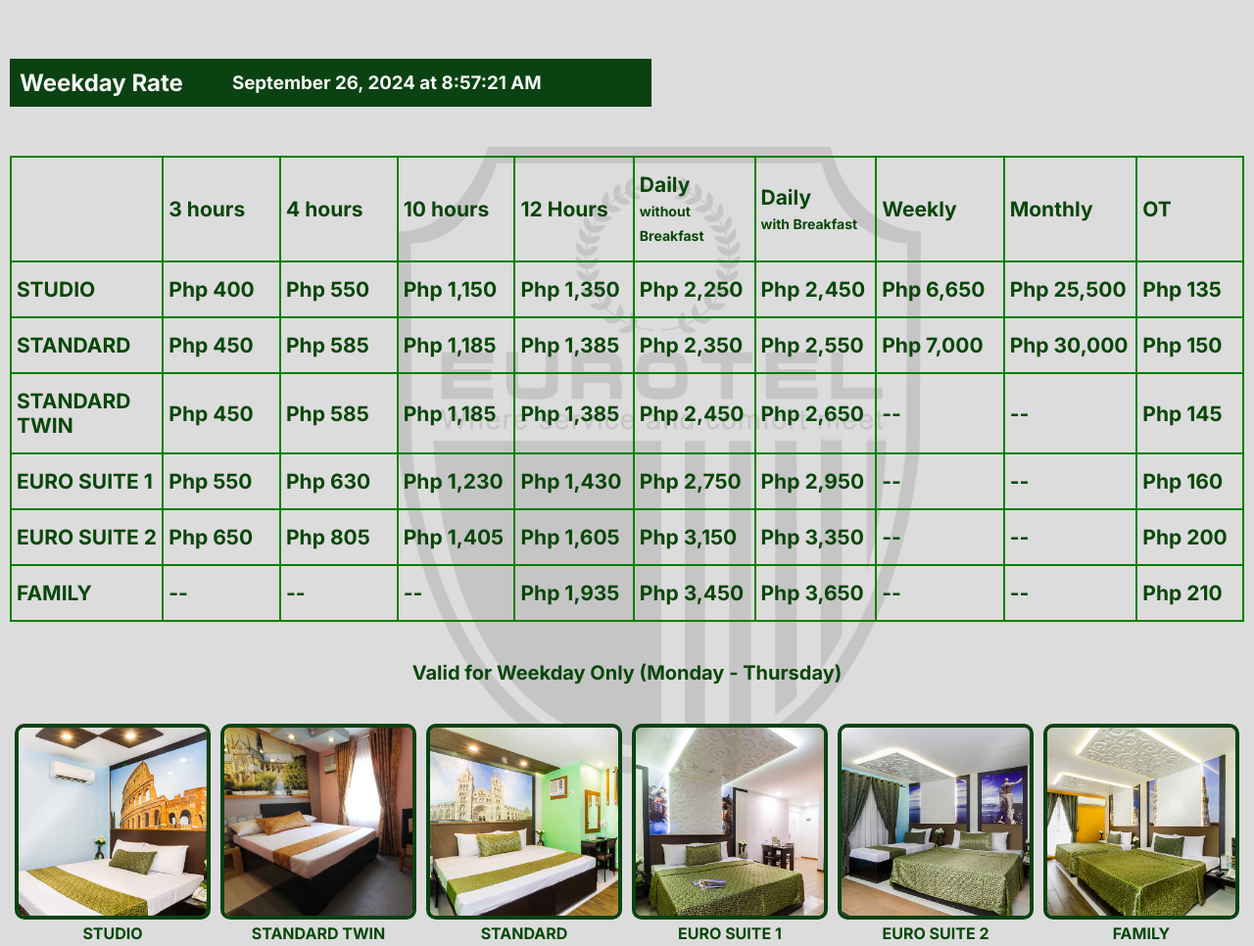
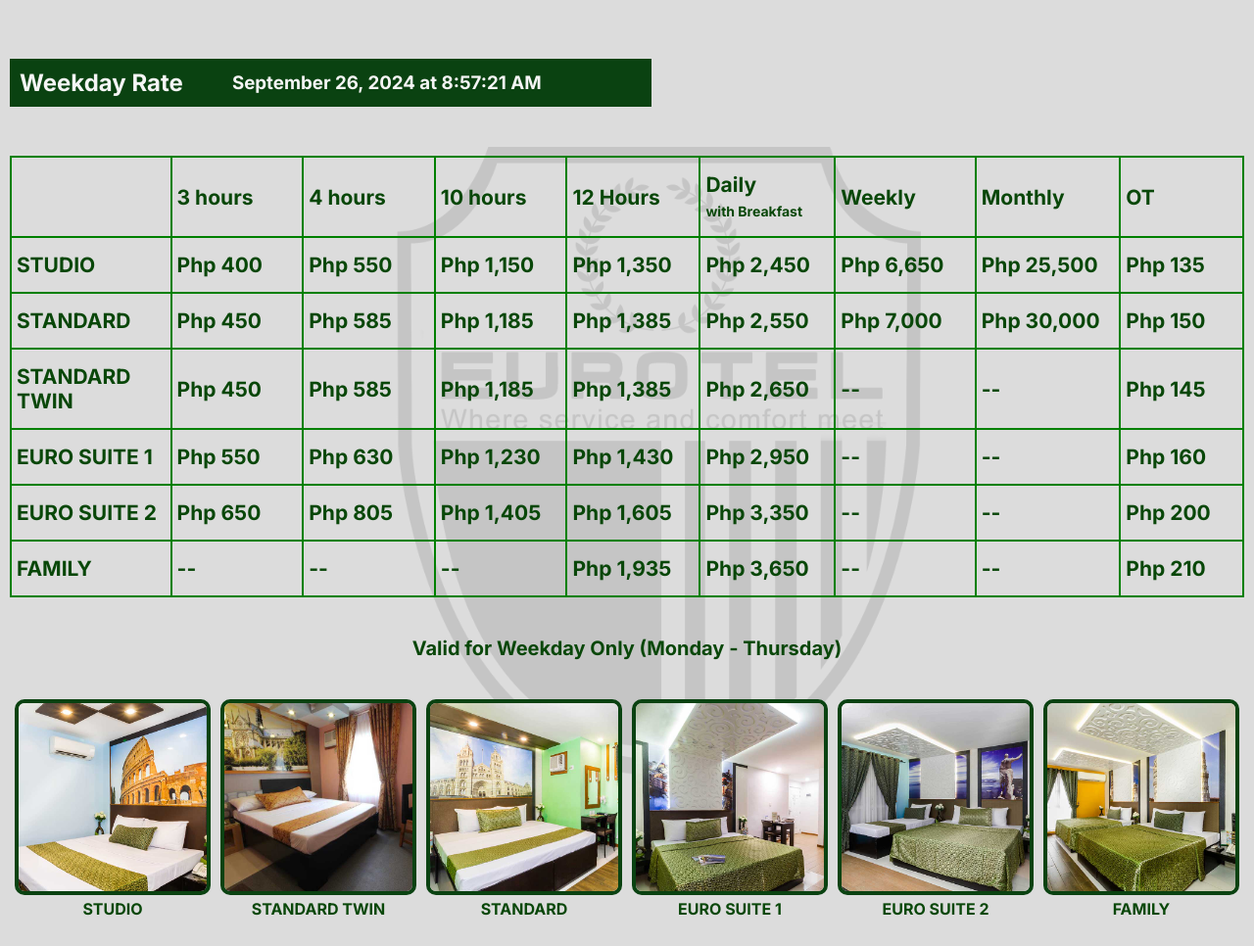
Before and after one commit to sanchezalyssa/vivaldi, a plain HTML site: page index.html in a window 1280 px wide. Shown: the whole page at 98% size. Drawn offline with Linux system fonts and the light colour scheme.

Commit message:
Update index.html

```diff
--- a/index.html
+++ b/index.html
@@ -20,10 +20,7 @@
         <th class="title-text">4 hours</th>
         <th class="title-text">10 hours</th>
         <th class="title-text">12 Hours</th>
-        <th class="title-text">
-          Daily <br />
-          <span class="break">without Breakfast</span>
-        </th>
+
         <th class="title-text">
           Daily <br />
           <span class="break">with Breakfast</span>
@@ -38,7 +35,6 @@
         <td>Php 550</td>
         <td>Php 1,150</td>
         <td>Php 1,350</td>
-        <td>Php 2,250</td>
         <td>Php 2,450</td>
         <td>Php 6,650</td>
         <td>Php 25,500</td>
@@ -50,7 +46,6 @@
         <td>Php 585</td>
         <td>Php 1,185</td>
         <td>Php 1,385</td>
-        <td>Php 2,350</td>
         <td>Php 2,550</td>
         <td>Php 7,000</td>
         <td>Php 30,000</td>
@@ -62,7 +57,6 @@
         <td>Php 585</td>
         <td>Php 1,185</td>
         <td>Php 1,385</td>
-        <td>Php 2,450</td>
         <td>Php 2,650</td>
         <td>--</td>
         <td>--</td>
@@ -74,7 +68,6 @@
         <td>Php 630</td>
         <td>Php 1,230</td>
         <td>Php 1,430</td>
-        <td>Php 2,750</td>
         <td>Php 2,950</td>
         <td>--</td>
         <td>--</td>
@@ -86,7 +79,7 @@
         <td>Php 805</td>
         <td>Php 1,405</td>
         <td>Php 1,605</td>
-        <td>Php 3,150</td>
+
         <td>Php 3,350</td>
         <td>--</td>
         <td>--</td>
@@ -98,7 +91,7 @@
         <td>--</td>
         <td>--</td>
         <td>Php 1,935</td>
-        <td>Php 3,450</td>
+
         <td>Php 3,650</td>
         <td>--</td>
         <td>--</td>
```
